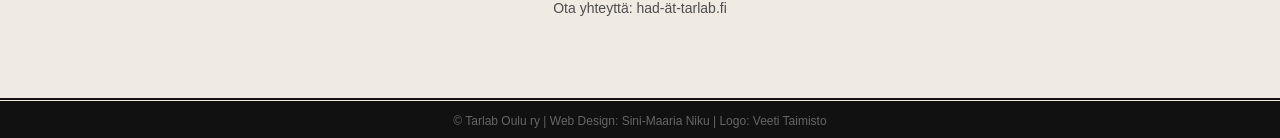
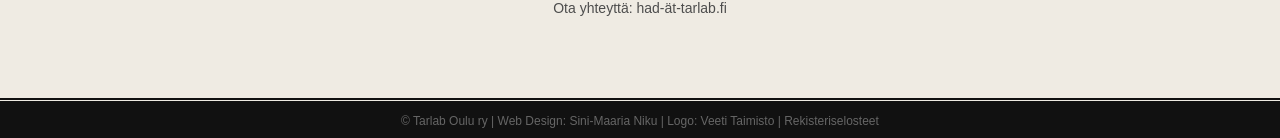
Before and after one commit to Tarlab/tarlab.github.io, a Jekyll site: the page built from HackAfterDark/cfp.md, in a window 1280 px wide. Shown: the part 1107-1245 px from the top of the page. Built offline with Jekyll 4.4.1, drawn with Linux system fonts in a browser that asks for light colours; comment, search, counter and statistics services are not loaded; our own code applies the rules of GitHub Pages for plain Markdown files.

Commit message:
Rekisteriselosteen lisäys

```diff
--- a/_layouts/hackafterdark.html
+++ b/_layouts/hackafterdark.html
@@ -37,7 +37,7 @@
     </div>
     <footer>
         <section>
-                <p>&copy; Tarlab Oulu ry | Web Design: <a href="http://twitter.com/SiniMaariaNiku">Sini-Maaria Niku</a> | Logo: Veeti Taimisto</p>
+                <p>&copy; Tarlab Oulu ry | Web Design: <a href="http://twitter.com/SiniMaariaNiku">Sini-Maaria Niku</a> | Logo: Veeti Taimisto | <a href="Rekisteriselosteet.pdf">Rekisteriselosteet</a></p>
         </section>
     </footer>
 
```
